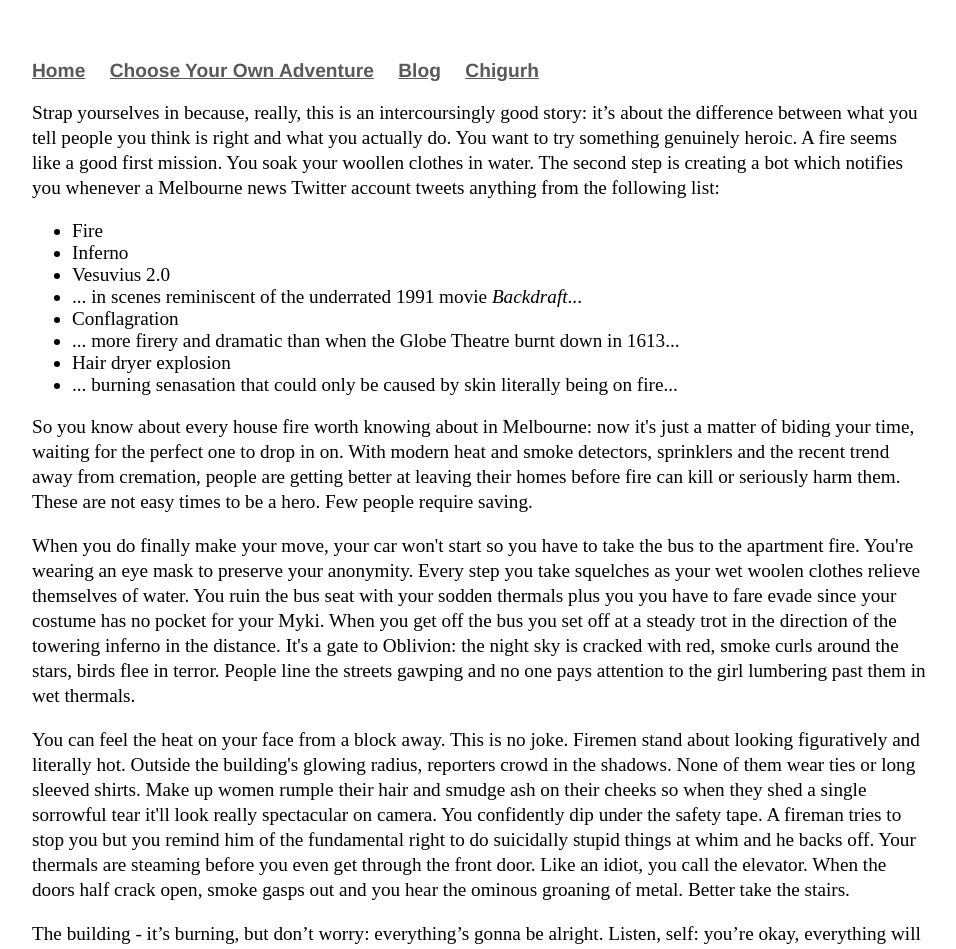
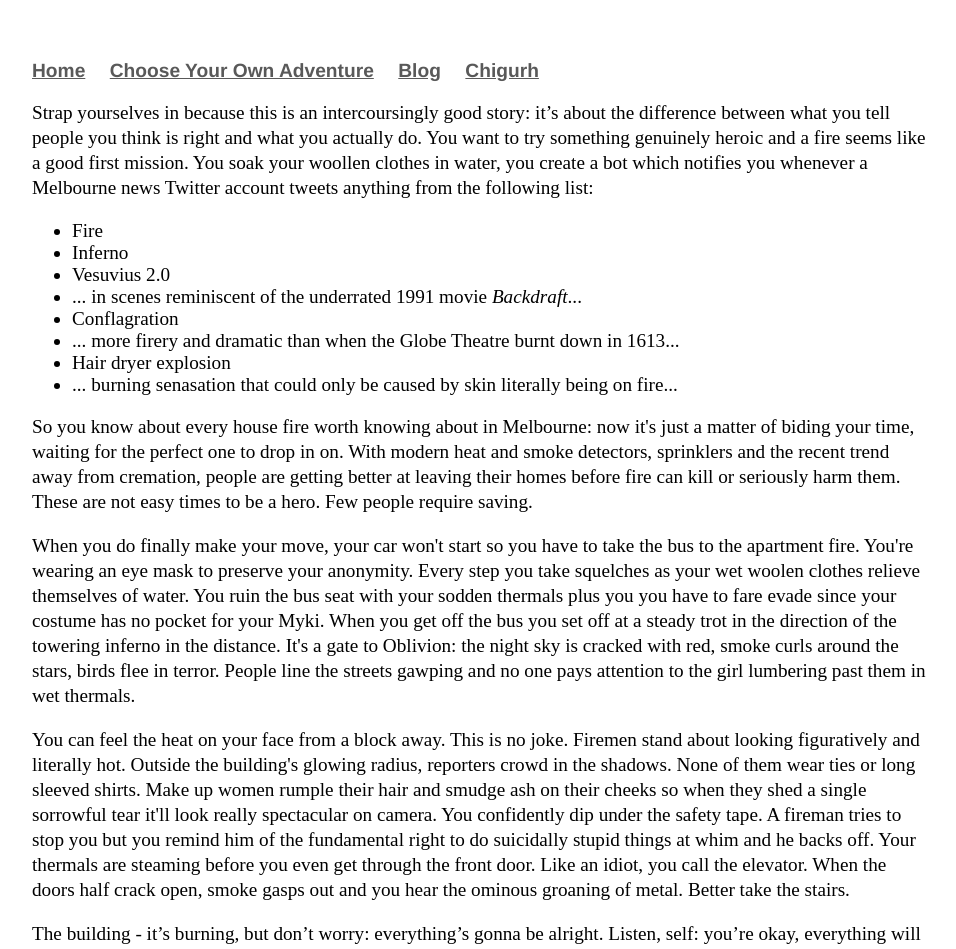
Before and after one commit to Pinelife/pinelife.github.io, a Jekyll site: the page built from Hellhole/Room9.html, in a window 1280 px wide. Shown: the top 949 px of the page, without its empty margins (160-1116 px from the left). Built offline with Jekyll 4.4.1, drawn with Linux system fonts in a browser that asks for light colours.

Commit message:
Update Room9.html

```diff
--- a/Hellhole/Room9.html
+++ b/Hellhole/Room9.html
@@ -2,9 +2,9 @@
 layout: default
 title: Pinelife
 ---
-<p>Strap yourselves in because, really, this is an intercoursingly good story: it’s about the difference between what you tell people you
-  think is right and what you actually do. You want to try something genuinely heroic. A fire seems like a good first mission. You soak your
-  woollen clothes in water. The second step is creating a bot which notifies you whenever a Melbourne news Twitter
+<p>Strap yourselves in because this is an intercoursingly good story: it’s about the difference between what you tell people you
+  think is right and what you actually do. You want to try something genuinely heroic and a fire seems like a good first mission. You soak your
+  woollen clothes in water, you create a bot which notifies you whenever a Melbourne news Twitter
   account tweets anything from the following list:</p>
   <ul>
     <li>Fire</li>
```
